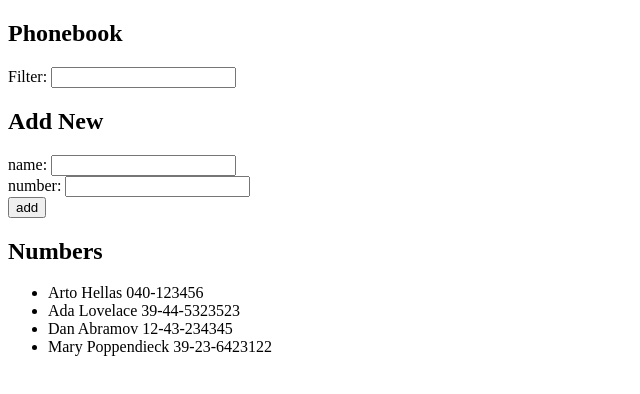
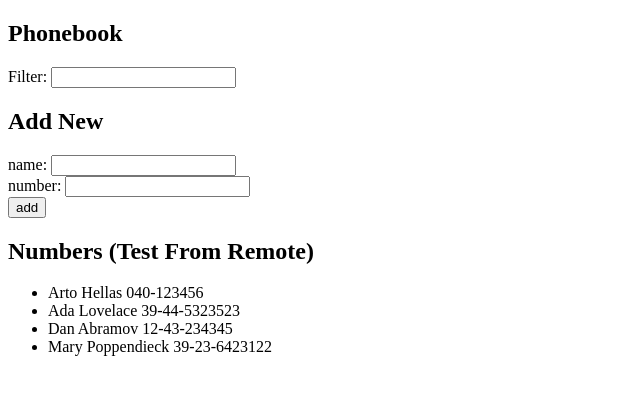
Before and after one commit to totallycrow/fullstack-open, a React (Create React App) app: page / in a window 1280 px wide. Shown: the top 394 px of the page, without its empty margins (0-640 px from the left). Built offline with nearby package versions, Linux system fonts and the light colour scheme.

Commit message:
test from different machine

```diff
--- a/src/App.js
+++ b/src/App.js
@@ -54,7 +54,7 @@ const App = () => {
         handleNumberChange={handleNumberChange}
       />
 
-      <h2>Numbers</h2>
+      <h2>Numbers (Test From Remote)</h2>
       <Persons filter={filter} persons={persons} />
     </div>
   );
```
